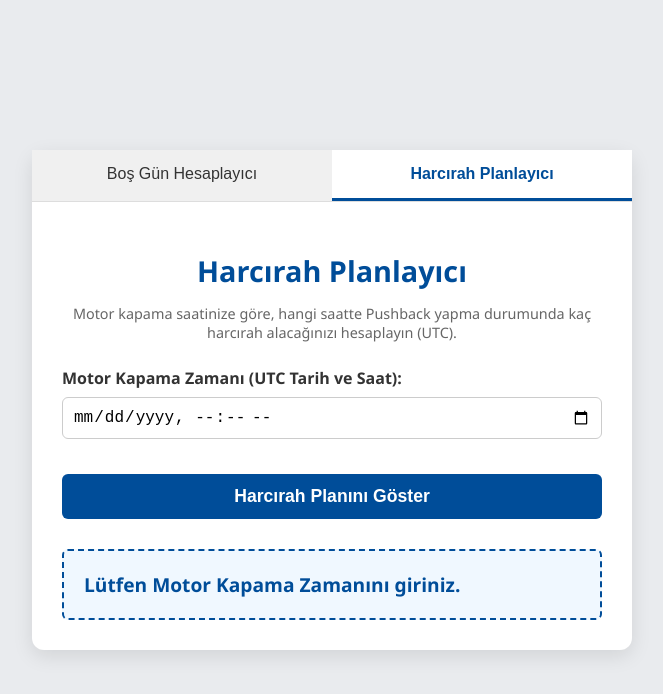
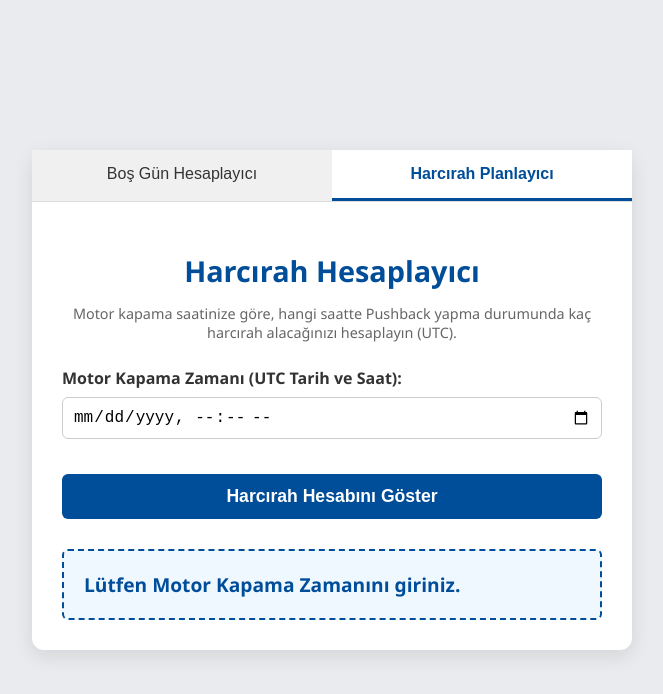
Before and after one commit to furkancetinofc/hesaplayici, a plain HTML site: page index.html in a window 1280 px wide. Both pictures are taken after a click on the button "Harcırah Planlayıcı". Shown: the whole page, without its empty margins (308-971 px from the left). Drawn offline with Linux system fonts and the light colour scheme.

Commit message:
Update index.html

```diff
--- a/index.html
+++ b/index.html
@@ -52,7 +52,7 @@
         </div>
 
         <div id="haricrahTab" class="tab-content hidden">
-            <h1>Harcırah Planlayıcı</h1>
+            <h1>Harcırah Hesaplayıcı</h1>
             <p class="description">Motor kapama saatinize göre, hangi saatte Pushback yapma durumunda kaç harcırah alacağınızı hesaplayın (UTC).</p>
 
             <div class="input-group">
@@ -60,7 +60,7 @@
                 <input type="datetime-local" id="motorKapamaZamani" required>
             </div>
 
-            <button id="planlaHaricrahBtn">Harcırah Planını Göster</button>
+            <button id="planlaHaricrahBtn">Harcırah Hesabını Göster</button>
 
             <div id="haricrahSonuc" class="sonuc-kutusu" style="text-align: left;">
                 Lütfen Motor Kapama Zamanını giriniz.
```
